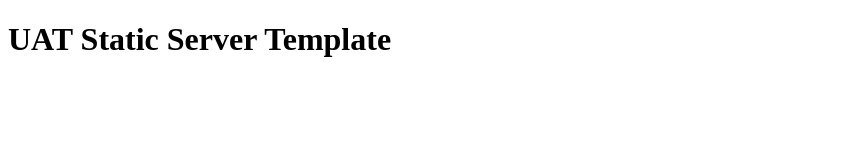
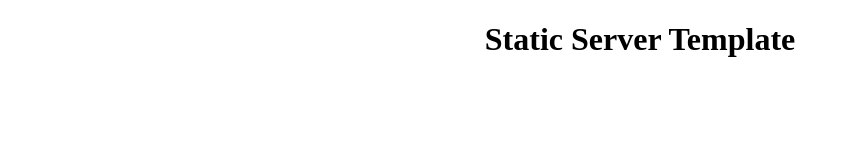
Before and after one commit to HadoukenIO/zero-downtime-trading-web-ux, a website: page public/index.html in a window 1280 px wide. Shown: the whole page, without its empty margins (0-849 px from the left). Drawn offline with Linux system fonts and the light colour scheme.

Commit message:
test style change

```diff
--- a/public/index.html
+++ b/public/index.html
@@ -3,9 +3,14 @@
     <head>
         <meta charset="utf-8">
         <title>TEMPLATE</title>
+        <style>
+            h1 {
+                text-align: center;
+            }
+        </style>
     </head>
     <body>
-        <h1>UAT Static Server Template</h1>
+        <h1>Static Server Template</h1>
         <script src='js/main.js'></script>
     </body>
 </html>
```
